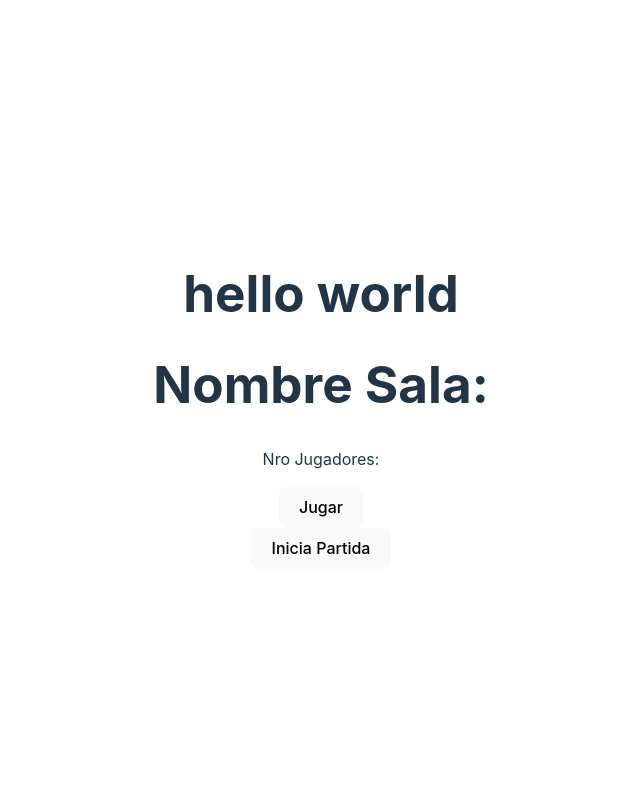
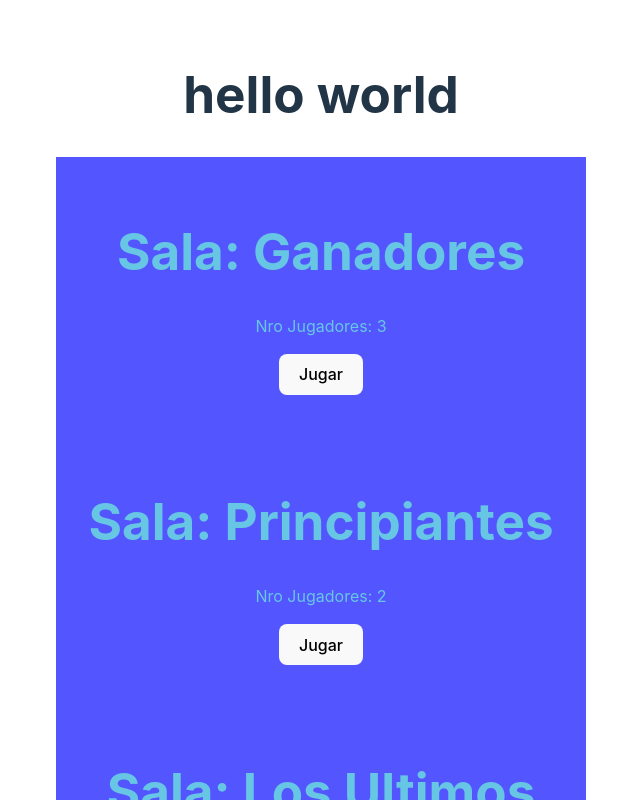
Before and after one commit to DevPioneers2024/DevQuiz-Front, a React (Vite) app: page / in a window 1280 px wide. Shown: the top 800 px of the page, without its empty margins (319-959 px from the left). Built offline with nearby package versions, Linux system fonts and the light colour scheme.

Commit message:
add cards css

```diff
--- a/src/App.jsx
+++ b/src/App.jsx
@@ -6,8 +6,14 @@ function App() {
   return (
     <>
       <h1>hello world</h1>
-      <Card/>
-      <Button titulo = "Inicia Partida"/>
+      <div className='container'>
+        <Card titulo="Ganadores" cantidad="3"/>
+        <Card titulo="Principiantes" cantidad="2"/>
+        <Card titulo="Los Ultimos" cantidad="4"/>
+        <Card titulo="Los Malos" cantidad="2"/>
+        <Button titulo = "Inicia Partida"/>
+      </div>
+
 
     </>
   )
--- /dev/null
+++ b/src/components/Card.css
@@ -0,0 +1,6 @@
+.card-container {
+    background-color: #5356ff;
+    padding: 2rem;
+    color: #67C6E3;
+
+}
--- a/src/components/Card.jsx
+++ b/src/components/Card.jsx
@@ -1,13 +1,16 @@
 import React from 'react'
 import Button from '../utils/Button'
+import './Card.css'
 
-const Card = () => {
+const Card = ({titulo, cantidad}) => {
   return (
-    <div>
-        <h1>Nombre Sala: </h1>
-        <p>Nro Jugadores: </p>
-        <Button titulo="Jugar"/>
-    </div>
+    <>
+        <div className="card-container">
+            <h1>Sala: {titulo}</h1>
+            <p>Nro Jugadores: {cantidad}</p>
+            <Button titulo="Jugar"/>
+        </div>
+    </>
   )
 }
 
```
Also changed, not shown: src/App.sass (line endings or trailing spaces).
